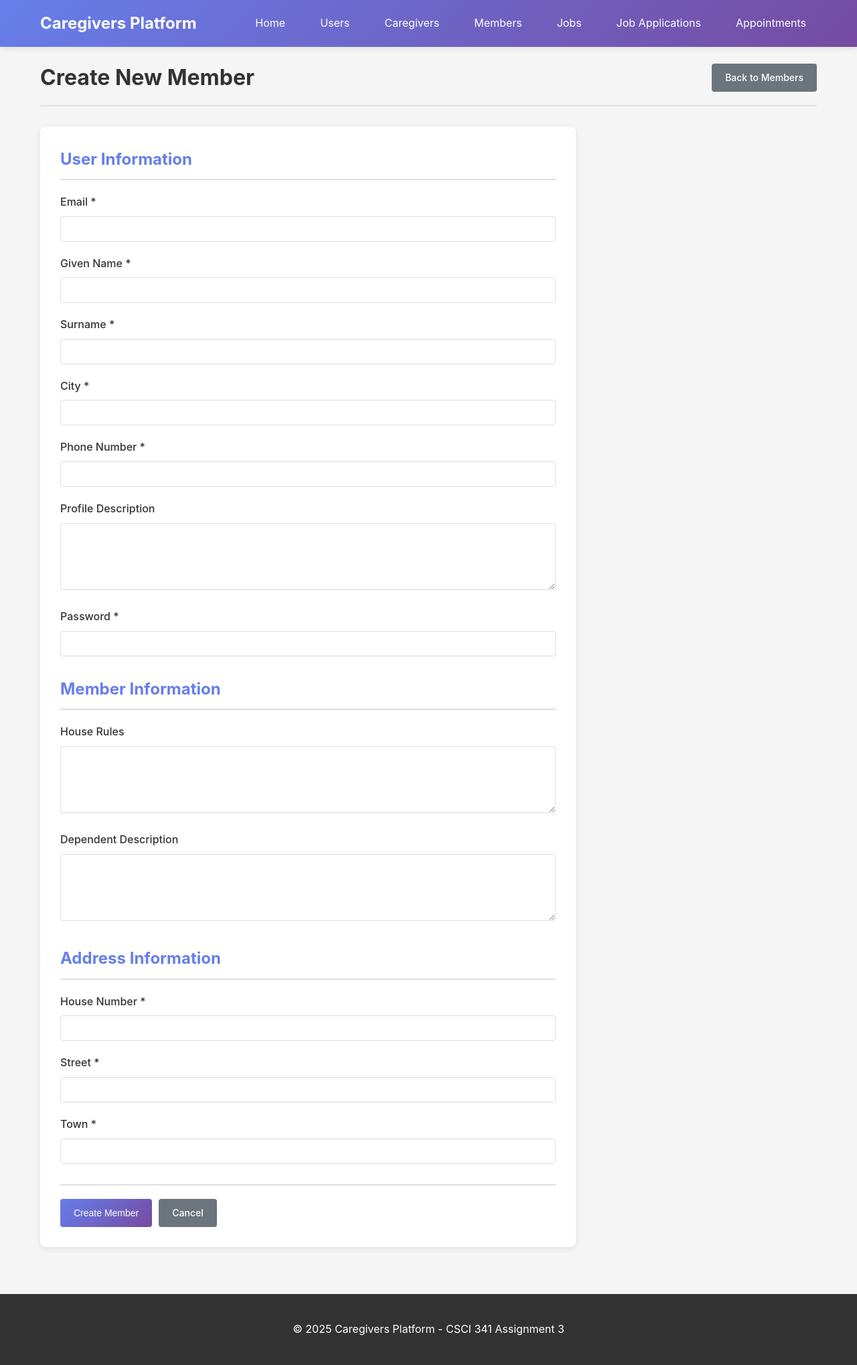
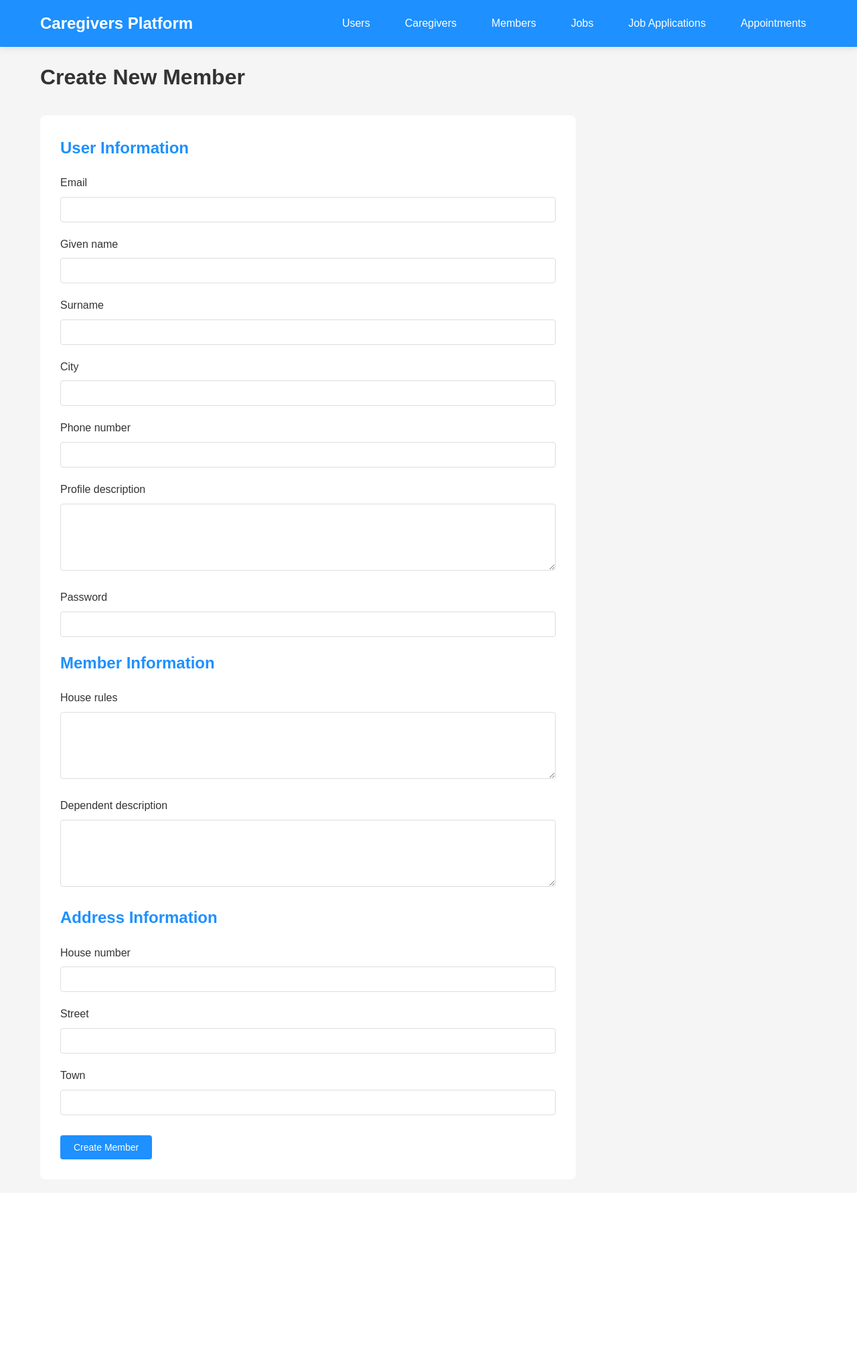
Before and after one commit to kadirl/csci341-assignment3, a Flask app: page /members/create in a window 1280 px wide. Shown: the whole page at 67% size. After the commit the page ends 1731 px from the top, so only its background shows below. Run offline with Flask 3, Linux system fonts and the light colour scheme.

Commit message:
Celan up

```diff
--- a/backend/app.py
+++ b/backend/app.py
@@ -1,27 +1,20 @@
-"""
-Flask Web Application for Caregivers Platform
-Part 3: CRUD Operations Web Interface
-"""
-
-from flask import Flask, render_template, request, redirect, url_for, flash, jsonify
+from flask import Flask, render_template, request, redirect, url_for, flash
 from models import (
-    Base, engine, SessionLocal,
+    SessionLocal,
     User, Caregiver, Member, Address, Job, JobApplication, Appointment
 )
-from datetime import date, time, datetime
+from datetime import datetime
 from decimal import Decimal
-from sqlalchemy import or_
 
 app = Flask(__name__)
-app.secret_key = 'caregivers-platform-secret-key-2025'
+app.secret_key = '67blud'
 
-# Get database session
 def get_db():
     db = SessionLocal()
     try:
         return db
     finally:
-        pass  # Don't close here, close in routes
+        pass
 
 def close_db(db):
     db.close()
@@ -33,7 +26,7 @@ def index():
     return render_template('index.html')
 
 
-# ==================== USER CRUD ====================
+# user
 
 @app.route('/users')
 def list_users():
@@ -48,7 +41,6 @@ def list_users():
 
 @app.route('/users/create', methods=['GET', 'POST'])
 def create_user():
-    """Create a new user"""
     db = get_db()
     try:
         if request.method == 'POST':
@@ -76,7 +68,6 @@ def create_user():
 
 @app.route('/users/<int:user_id>/edit', methods=['GET', 'POST'])
 def edit_user(user_id):
-    """Edit an existing user"""
     db = get_db()
     try:
         user = db.query(User).filter(User.user_id == user_id).first()
@@ -107,7 +98,6 @@ def edit_user(user_id):
 
 @app.route('/users/<int:user_id>/delete', methods=['POST'])
 def delete_user(user_id):
-    """Delete a user"""
     db = get_db()
     try:
         user = db.query(User).filter(User.user_id == user_id).first()
@@ -125,22 +115,39 @@ def delete_user(user_id):
     return redirect(url_for('list_users'))
 
 
-# ==================== CAREGIVER CRUD ====================
+# caregiver
 
 @app.route('/caregivers')
 def list_caregivers():
-    """List all caregivers"""
+    caregiving_type_filter = request.args.get('caregiving_type', '').strip()
+    city_filter = request.args.get('city', '').strip()
+
     db = get_db()
     try:
-        caregivers = db.query(Caregiver).join(User).all()
-        return render_template('caregivers/list.html', caregivers=caregivers)
+        caregivers_query = db.query(Caregiver).join(User)
+
+        if caregiving_type_filter:
+            caregivers_query = caregivers_query.filter(Caregiver.caregiving_type == caregiving_type_filter)
+
+        if city_filter:
+            caregivers_query = caregivers_query.filter(User.city.ilike(f"%{city_filter}%"))
+
+        caregivers = caregivers_query.all()
+        caregiving_types = ['babysitter', 'elderly care', 'playmate for children']
+
+        return render_template(
+            'caregivers/list.html',
+            caregivers=caregivers,
+            caregiving_types=caregiving_types,
+            selected_caregiving_type=caregiving_type_filter,
+            search_city=city_filter
+        )
     finally:
         close_db(db)
 
 
 @app.route('/caregivers/create', methods=['GET', 'POST'])
 def create_caregiver():
-    """Create a new caregiver"""
     db = get_db()
     try:
         if request.method == 'POST':
@@ -181,7 +188,6 @@ def create_caregiver():
 
 @app.route('/caregivers/<int:caregiver_id>/edit', methods=['GET', 'POST'])
 def edit_caregiver(caregiver_id):
-    """Edit an existing caregiver"""
     db = get_db()
     try:
         caregiver = db.query(Caregiver).filter(Caregiver.caregiver_user_id == caregiver_id).first()
@@ -216,7 +222,6 @@ def edit_caregiver(caregiver_id):
 
 @app.route('/caregivers/<int:caregiver_id>/delete', methods=['POST'])
 def delete_caregiver(caregiver_id):
-    """Delete a caregiver"""
     db = get_db()
     try:
         caregiver = db.query(Caregiver).filter(Caregiver.caregiver_user_id == caregiver_id).first()
@@ -234,11 +239,10 @@ def delete_caregiver(caregiver_id):
     return redirect(url_for('list_caregivers'))
 
 
-# ==================== MEMBER CRUD ====================
+# member
 
 @app.route('/members')
 def list_members():
-    """List all members"""
     db = get_db()
     try:
         members = db.query(Member).join(User).all()
@@ -249,7 +253,6 @@ def list_members():
 
 @app.route('/members/create', methods=['GET', 'POST'])
 def create_member():
-    """Create a new member"""
     db = get_db()
     try:
         if request.method == 'POST':
@@ -298,7 +301,6 @@ def create_member():
 
 @app.route('/members/<int:member_id>/edit', methods=['GET', 'POST'])
 def edit_member(member_id):
-    """Edit an existing member"""
     db = get_db()
     try:
         member = db.query(Member).filter(Member.member_user_id == member_id).first()
@@ -338,7 +340,6 @@ def edit_member(member_id):
 
 @app.route('/members/<int:member_id>/delete', methods=['POST'])
 def delete_member(member_id):
-    """Delete a member"""
     db = get_db()
     try:
         member = db.query(Member).filter(Member.member_user_id == member_id).first()
@@ -356,7 +357,7 @@ def delete_member(member_id):
     return redirect(url_for('list_members'))
 
 
-# ==================== JOB CRUD ====================
+# job
 
 @app.route('/jobs')
 def list_jobs():
@@ -371,7 +372,6 @@ def list_jobs():
 
 @app.route('/jobs/create', methods=['GET', 'POST'])
 def create_job():
-    """Create a new job"""
     db = get_db()
     try:
         if request.method == 'POST':
@@ -399,7 +399,6 @@ def create_job():
 
 @app.route('/jobs/<int:job_id>/edit', methods=['GET', 'POST'])
 def edit_job(job_id):
-    """Edit an existing job"""
     db = get_db()
     try:
         job = db.query(Job).filter(Job.job_id == job_id).first()
@@ -429,7 +428,6 @@ def edit_job(job_id):
 
 @app.route('/jobs/<int:job_id>/delete', methods=['POST'])
 def delete_job(job_id):
-    """Delete a job"""
     db = get_db()
     try:
         job = db.query(Job).filter(Job.job_id == job_id).first()
@@ -447,7 +445,7 @@ def delete_job(job_id):
     return redirect(url_for('list_jobs'))
 
 
-# ==================== JOB APPLICATION CRUD ====================
+# job application
 
 @app.route('/job_applications')
 def list_job_applications():
@@ -462,7 +460,6 @@ def list_job_applications():
 
 @app.route('/job_applications/create', methods=['GET', 'POST'])
 def create_job_application():
-    """Create a new job application"""
     db = get_db()
     try:
         if request.method == 'POST':
@@ -491,7 +488,6 @@ def create_job_application():
 
 @app.route('/job_applications/<int:caregiver_id>/<int:job_id>/delete', methods=['POST'])
 def delete_job_application(caregiver_id, job_id):
-    """Delete a job application"""
     db = get_db()
     try:
         application = db.query(JobApplication).filter(
@@ -512,11 +508,10 @@ def delete_job_application(caregiver_id, job_id):
     return redirect(url_for('list_job_applications'))
 
 
-# ==================== APPOINTMENT CRUD ====================
+# appointment
 
 @app.route('/appointments')
 def list_appointments():
-    """List all appointments"""
     db = get_db()
     try:
         appointments = db.query(Appointment).join(Caregiver).join(Member).all()
--- a/backend/static/css/style.css
+++ b/backend/static/css/style.css
@@ -1,5 +1,3 @@
-/* Modern CSS for Caregivers Platform */
-
 * {
     margin: 0;
     padding: 0;
@@ -7,7 +5,7 @@
 }
 
 body {
-    font-family: -apple-system, BlinkMacSystemFont, 'Segoe UI', Roboto, Oxygen, Ubuntu, Cantarell, sans-serif;
+    font-family: sans-serif;
     line-height: 1.6;
     color: #333;
     background-color: #f5f5f5;
@@ -21,7 +19,7 @@ body {
 
 /* Navigation */
 .navbar {
-    background: linear-gradient(135deg, #667eea 0%, #764ba2 100%);
+    background: dodgerblue;
     color: white;
     padding: 1rem 0;
     box-shadow: 0 2px 10px rgba(0,0,0,0.1);
@@ -54,10 +52,9 @@ body {
 }
 
 .nav-links a:hover {
-    background-color: rgba(255,255,255,0.2);
+    text-decoration: underline;
 }
 
-/* Flash Messages */
 .flash-messages {
     margin: 20px 0;
 }
@@ -80,14 +77,11 @@ body {
     border: 1px solid #f5c6cb;
 }
 
-/* Page Header */
 .page-header {
     display: flex;
     justify-content: space-between;
     align-items: center;
     margin-bottom: 30px;
-    padding-bottom: 15px;
-    border-bottom: 2px solid #e0e0e0;
 }
 
 .page-header h1 {
@@ -95,7 +89,6 @@ body {
     font-size: 2rem;
 }
 
-/* Buttons */
 .btn {
     padding: 10px 20px;
     border: none;
@@ -109,13 +102,12 @@ body {
 }
 
 .btn-primary {
-    background: linear-gradient(135deg, #667eea 0%, #764ba2 100%);
+    background-color: dodgerblue;
     color: white;
 }
 
 .btn-primary:hover {
-    transform: translateY(-2px);
-    box-shadow: 0 4px 12px rgba(102, 126, 234, 0.4);
+    background-color: royalblue;
 }
 
 .btn-secondary {
@@ -142,7 +134,6 @@ body {
     font-size: 12px;
 }
 
-/* Home Page */
 .home-page {
     text-align: center;
     padding: 40px 0;
@@ -151,9 +142,7 @@ body {
 .home-page h1 {
     font-size: 3rem;
     margin-bottom: 10px;
-    background: linear-gradient(135deg, #667eea 0%, #764ba2 100%);
-    -webkit-background-clip: text;
-    -webkit-text-fill-color: transparent;
+    background-color: dodgerblue;
     background-clip: text;
 }
 
@@ -174,17 +163,11 @@ body {
     background: white;
     padding: 30px;
     border-radius: 8px;
-    box-shadow: 0 2px 10px rgba(0,0,0,0.1);
-    transition: transform 0.3s, box-shadow 0.3s;
-}
-
-.card:hover {
-    transform: translateY(-5px);
-    box-shadow: 0 4px 20px rgba(0,0,0,0.15);
+    transition: transform 0.15s, box-shadow 0.15s;
 }
 
 .card h2 {
-    color: #667eea;
+    color: dodgerblue;
     margin-bottom: 10px;
 }
 
@@ -193,17 +176,16 @@ body {
     margin-bottom: 20px;
 }
 
-/* Tables */
 .data-table {
     width: 100%;
     background: white;
     border-radius: 8px;
     overflow: hidden;
-    box-shadow: 0 2px 10px rgba(0,0,0,0.1);
+    border-collapse: collapse;
 }
 
 .data-table thead {
-    background: linear-gradient(135deg, #667eea 0%, #764ba2 100%);
+    background-color: dodgerblue;
     color: white;
 }
 
@@ -227,20 +209,19 @@ body {
     gap: 10px;
 }
 
-/* Forms */
 .form {
     background: white;
     padding: 30px;
     border-radius: 8px;
-    box-shadow: 0 2px 10px rgba(0,0,0,0.1);
     max-width: 800px;
 }
 
 .form h2 {
-    color: #667eea;
+    color: dodgerblue;
     margin: 30px 0 20px 0;
-    padding-bottom: 10px;
-    border-bottom: 2px solid #e0e0e0;
+    margin-top: 20px;
+    /* padding-bottom: 10px; */
+    /* border-bottom: 2px solid #e0e0e0; */
 }
 
 .form h2:first-child {
@@ -274,7 +255,6 @@ body {
 .form-group textarea:focus {
     outline: none;
     border-color: #667eea;
-    box-shadow: 0 0 0 3px rgba(102, 126, 234, 0.1);
 }
 
 .form-group textarea {
@@ -286,11 +266,8 @@ body {
     display: flex;
     gap: 10px;
     margin-top: 30px;
-    padding-top: 20px;
-    border-top: 2px solid #e0e0e0;
 }
 
-/* Status Badges */
 .status {
     padding: 4px 12px;
     border-radius: 12px;
@@ -313,44 +290,3 @@ body {
     background-color: #f8d7da;
     color: #721c24;
 }
-
-/* Footer */
-.footer {
-    background-color: #333;
-    color: white;
-    text-align: center;
-    padding: 20px 0;
-    margin-top: 50px;
-}
-
-/* Responsive */
-@media (max-width: 768px) {
-    .navbar .container {
-        flex-direction: column;
-        gap: 15px;
-    }
-
-    .nav-links {
-        flex-wrap: wrap;
-        justify-content: center;
-    }
-
-    .page-header {
-        flex-direction: column;
-        align-items: flex-start;
-        gap: 15px;
-    }
-
-    .card-grid {
-        grid-template-columns: 1fr;
-    }
-
-    .data-table {
-        font-size: 12px;
-    }
-
-    .data-table th,
-    .data-table td {
-        padding: 10px;
-    }
-}
--- a/backend/templates/base.html
+++ b/backend/templates/base.html
@@ -9,9 +9,12 @@
 <body>
     <nav class="navbar">
         <div class="container">
-            <h1 class="logo">Caregivers Platform</h1>
+            <a href="{{ url_for('index') }}" style="text-decoration: none; color: white;">
+                <h1 class="logo">
+                    Caregivers Platform
+                </h1>
+            </a>
             <ul class="nav-links">
-                <li><a href="{{ url_for('index') }}">Home</a></li>
                 <li><a href="{{ url_for('list_users') }}">Users</a></li>
                 <li><a href="{{ url_for('list_caregivers') }}">Caregivers</a></li>
                 <li><a href="{{ url_for('list_members') }}">Members</a></li>
@@ -36,10 +39,5 @@
         {% block content %}{% endblock %}
     </div>
 
-    <footer class="footer">
-        <div class="container">
-            <p>&copy; 2025 Caregivers Platform - CSCI 341 Assignment 3</p>
-        </div>
-    </footer>
 </body>
 </html>
--- a/backend/templates/index.html
+++ b/backend/templates/index.html
@@ -4,8 +4,6 @@
 
 {% block content %}
 <div class="home-page">
-    <h1>Welcome to Caregivers Platform</h1>
-    <p class="subtitle">Manage your caregiver services database</p>
 
     <div class="card-grid">
         <div class="card">
--- a/backend/templates/members/create.html
+++ b/backend/templates/members/create.html
@@ -5,76 +5,74 @@
 {% block content %}
 <div class="page-header">
     <h1>Create New Member</h1>
-    <a href="{{ url_for('list_members') }}" class="btn btn-secondary">Back to Members</a>
 </div>
 
 <form method="POST" class="form">
     <h2>User Information</h2>
     <div class="form-group">
-        <label for="email">Email *</label>
+        <label for="email">Email </label>
         <input type="email" id="email" name="email" required>
     </div>
 
     <div class="form-group">
-        <label for="given_name">Given Name *</label>
+        <label for="given_name">Given name </label>
         <input type="text" id="given_name" name="given_name" required>
     </div>
 
     <div class="form-group">
-        <label for="surname">Surname *</label>
+        <label for="surname">Surname </label>
         <input type="text" id="surname" name="surname" required>
     </div>
 
     <div class="form-group">
-        <label for="city">City *</label>
+        <label for="city">City </label>
         <input type="text" id="city" name="city" required>
     </div>
 
     <div class="form-group">
-        <label for="phone_number">Phone Number *</label>
+        <label for="phone_number">Phone number </label>
         <input type="text" id="phone_number" name="phone_number" required>
     </div>
 
     <div class="form-group">
-        <label for="profile_description">Profile Description</label>
+        <label for="profile_description">Profile description</label>
         <textarea id="profile_description" name="profile_description" rows="4"></textarea>
     </div>
 
     <div class="form-group">
-        <label for="password">Password *</label>
+        <label for="password">Password </label>
         <input type="password" id="password" name="password" required>
     </div>
 
     <h2>Member Information</h2>
     <div class="form-group">
-        <label for="house_rules">House Rules</label>
+        <label for="house_rules">House rules</label>
         <textarea id="house_rules" name="house_rules" rows="3"></textarea>
     </div>
 
     <div class="form-group">
-        <label for="dependent_description">Dependent Description</label>
+        <label for="dependent_description">Dependent description</label>
         <textarea id="dependent_description" name="dependent_description" rows="3"></textarea>
     </div>
 
     <h2>Address Information</h2>
     <div class="form-group">
-        <label for="house_number">House Number *</label>
+        <label for="house_number">House number </label>
         <input type="text" id="house_number" name="house_number" required>
     </div>
 
     <div class="form-group">
-        <label for="street">Street *</label>
+        <label for="street">Street </label>
         <input type="text" id="street" name="street" required>
     </div>
 
     <div class="form-group">
-        <label for="town">Town *</label>
+        <label for="town">Town </label>
         <input type="text" id="town" name="town" required>
     </div>
 
     <div class="form-actions">
         <button type="submit" class="btn btn-primary">Create Member</button>
-        <a href="{{ url_for('list_members') }}" class="btn btn-secondary">Cancel</a>
     </div>
 </form>
 {% endblock %}
```
Also changed, not shown: backend/database_operations.py (+15 -6 lines), backend/templates/appointments/create.html (+6 -8 lines), backend/templates/appointments/edit.html (+6 -8 lines), backend/templates/caregivers/create.html (+10 -12 lines), backend/templates/caregivers/edit.html (+10 -12 lines), backend/templates/caregivers/list.html (+24 -0 lines), backend/templates/job_applications/create.html (+3 -5 lines), backend/templates/jobs/create.html (+4 -6 lines), backend/templates/jobs/edit.html (+4 -6 lines), backend/templates/members/edit.html (+12 -14 lines), backend/templates/users/create.html (+7 -9 lines), backend/templates/users/edit.html (+7 -9 lines).
